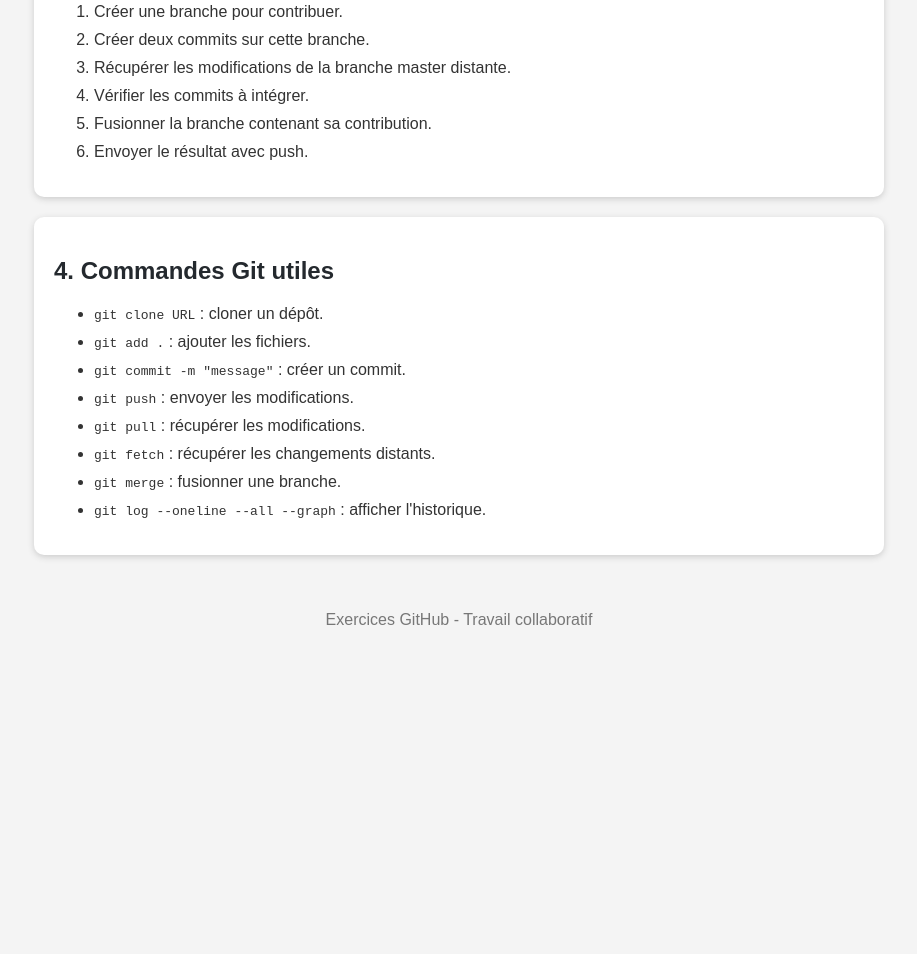
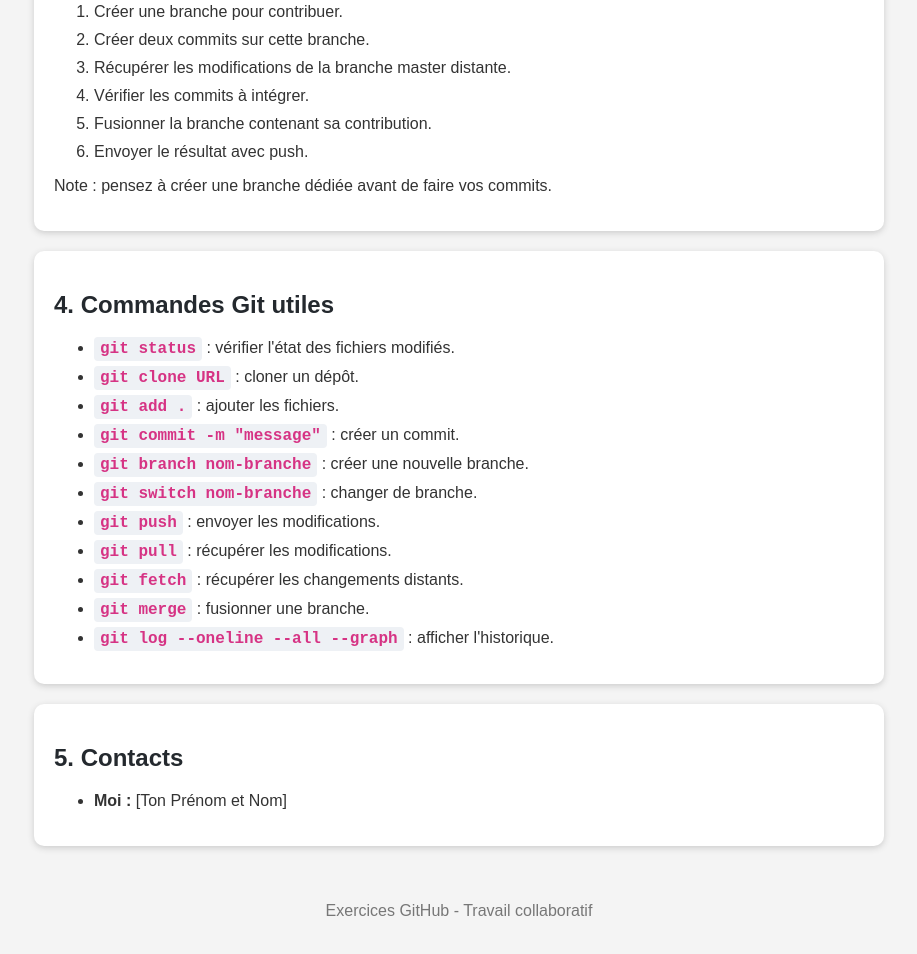
Before and after one commit to aidsamy-ctrl/smd, a plain HTML site: page indexsmd.html in a window 1280 px wide. Shown: the part 1049-2003 px from the top of the page, without its empty margins (181-1098 px from the left). Before the commit the page ends 1729 px from the top, so only its background shows below. Drawn offline with Linux system fonts and the light colour scheme.

Commit message:
Ajout de ma fonctionnalité

```diff
--- a/indexsmd.html
+++ b/indexsmd.html
@@ -1,4 +1,3 @@
-
 <!DOCTYPE html>
 <html lang="fr">
 <head>
@@ -34,6 +33,20 @@
             margin-bottom: 20px;
             border-radius: 10px;
             box-shadow: 0 2px 6px #ccc;
+            transition: transform 0.2s ease;
+        }
+
+        section:hover {
+            transform: translateY(-3px);
+        }
+
+        code {
+            background-color: #eef1f5;
+            padding: 3px 6px;
+            border-radius: 4px;
+            font-family: 'Courier New', Courier, monospace;
+            color: #d63384;
+            font-weight: bold;
         }
 
         h2 {
@@ -110,19 +123,30 @@
                 <li>Fusionner la branche contenant sa contribution.</li>
                 <li>Envoyer le résultat avec push.</li>
             </ol>
+            <p>Note : pensez à créer une branche dédiée avant de faire vos commits.</p>
         </section>
 
         <section>
             <h2>4. Commandes Git utiles</h2>
             <ul>
+                <li><code>git status</code> : vérifier l'état des fichiers modifiés.</li>
                 <li><code>git clone URL</code> : cloner un dépôt.</li>
                 <li><code>git add .</code> : ajouter les fichiers.</li>
                 <li><code>git commit -m "message"</code> : créer un commit.</li>
+                <li><code>git branch nom-branche</code> : créer une nouvelle branche.</li>
+                <li><code>git switch nom-branche</code> : changer de branche.</li>
                 <li><code>git push</code> : envoyer les modifications.</li>
                 <li><code>git pull</code> : récupérer les modifications.</li>
                 <li><code>git fetch</code> : récupérer les changements distants.</li>
                 <li><code>git merge</code> : fusionner une branche.</li>
                 <li><code>git log --oneline --all --graph</code> : afficher l'historique.</li>
+            </ul>
+        </section>
+
+        <section>
+            <h2>5. Contacts</h2>
+            <ul>
+                <li><strong>Moi :</strong> [Ton Prénom et Nom]</li>
             </ul>
         </section>
 
```
